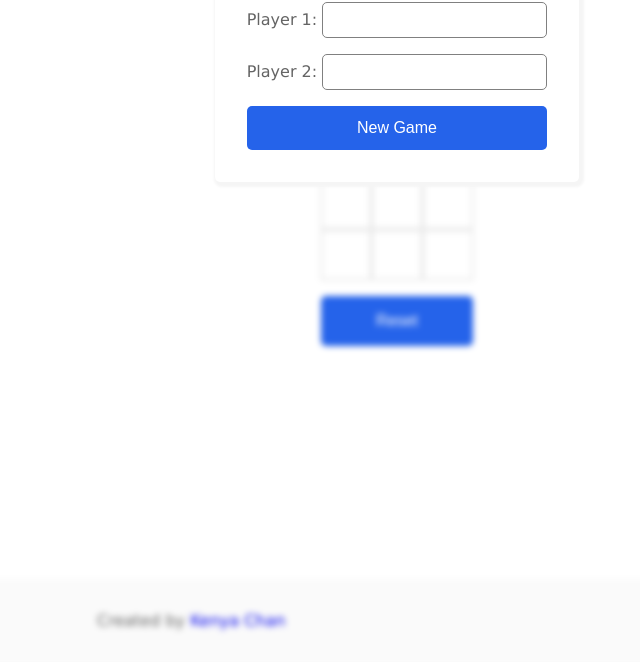
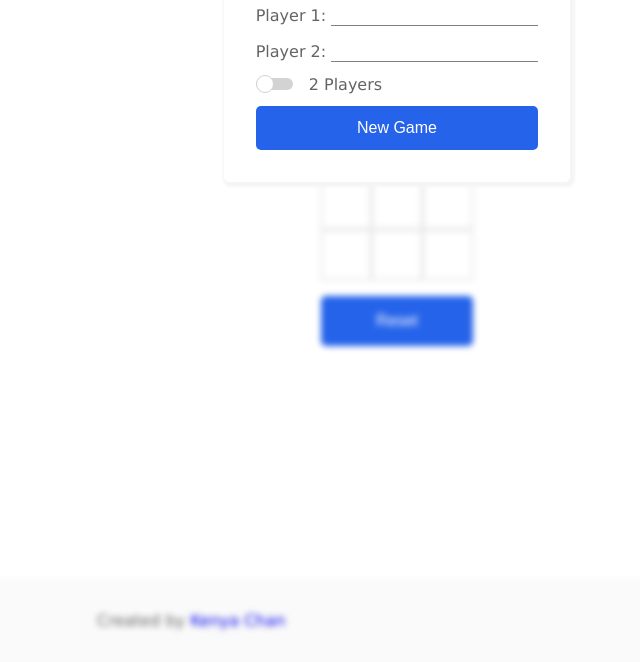
Before and after one commit to kenyachan/tic-tac-toe, a plain HTML site: page index.html in a window 1280 px wide. Shown: the part 138-800 px from the top of the page, without its empty margins (243-883 px from the left). Drawn offline with Linux system fonts and the light colour scheme.

Commit message:
Add switch for vs computer

```diff
--- a/css/style.css
+++ b/css/style.css
@@ -199,12 +199,19 @@
     align-items: center;
 }
 
-.modal-widget form input {
+.modal-widget form input[type="text"] {
     appearance: none;
     font-size: 1rem;
-    padding: .5rem;
-    border-radius: 5px;
-    border: 1px solid grey;
+    /* padding: 0 .5rem; */
+    /* border-radius: 5px; */
+    /* border: 1px solid grey; */
+    border: none;
+    border-bottom: 1px solid grey;
+}
+
+.modal-widget form input[type="text"]:focus {
+    border-bottom: 1px solid var(--blue);
+    outline: none;
 }
 
 
@@ -226,3 +233,84 @@
 .modal-widget form button:active {
     background-color: var(--darkblue);
 }
+
+
+.switch-widget {
+    display: grid;
+    align-items: center;
+    grid-template-columns: auto 1fr;
+    gap: 1rem;
+}
+
+.switch-widget > input[type="checkbox"] {
+    grid-column: 1 / 2;
+}
+
+.switch-widget > label {
+    grid-column: 2 / 3;
+    display: grid;
+    align-items: center;
+}
+
+/* Switch Styling */
+.switch-widget input[type="checkbox"] {
+    appearance: none;
+    width: 37px;
+    height: 12px;
+    border-radius: 15px;
+    background-color: lightgrey;
+    position: relative;
+    transition: background-color 400ms ease;
+}
+
+/* Switch background when position is 'on' */
+.switch-widget input[type="checkbox"]:checked {
+    background-color: var(--green, rgb(147, 220, 0));
+    transition: background-color 400ms ease;
+}
+
+/* Controls how far the slider moves */
+.switch-widget input[type="checkbox"]:checked::before {
+    left: 19px;
+    transition: left 200ms;
+}
+
+/* slider pseudo element styling and initial position */
+.switch-widget input[type="checkbox"]::before {
+    width: 16px;
+    height: 16px;
+    border: 1px solid lightgrey;
+    border-radius: 50%;
+    background-color: white;
+    content: '';
+
+    /* Initial position */
+    position: absolute;
+    top: -3px;
+    left: 0px;
+
+    transition: left 200ms;
+}
+
+/* || Label - Animation for toggling label */
+
+.switch-widget input[type="checkbox"] ~ label .off,
+.switch-widget input[type="checkbox"]:checked ~ label .on {
+    opacity: 1;
+    transition: opacity 100ms;
+}
+
+.switch-widget input[type="checkbox"] ~ label .on,
+.switch-widget input[type="checkbox"]:checked ~ label .off {
+    opacity: 0;
+    transition: opacity 100ms;
+}
+
+/* Ensures labels overlap */
+.switch-widget label span {
+    position: absolute;
+}
+
+#new-game-form .hidden {
+    display: none;
+}
--- a/index.html
+++ b/index.html
@@ -21,12 +21,21 @@
                 <h1>Tic Tac Toe</h1>
                 <ul>
                     <li>
-                        <label for="playerOneName">Player 1:</label>
+                        <label for="playerOneName" class="playerLabel">Player 1:</label>
                         <input type="text" id="playerOneName" name="playerOneName">
                     </li>
                     <li>
-                        <label for="playerTwoName">Player 2:</label>
+                        <label id="playerTwoLabel" for="playerTwoName" class="playerLabel">Player 2:</label>
                         <input type="text" id="playerTwoName" name="playerTwoName">
+                    </li>
+                    <li>
+                        <div class="switch-widget">
+                            <input id="game-mode-switch" type="checkbox" name="gameModeSwitch">
+                            <label for="game-mode-switch">
+                                <span class="on">1 vs. Computer</span>
+                                <span class="off">2 Players</span>
+                            </label>
+                        </div>
                     </li>
                     <li>
                         <button type="button" id="new-game-button">New Game</button>
--- a/js/tictactoe.js
+++ b/js/tictactoe.js
@@ -109,6 +109,15 @@
     const overlay = document.querySelector('.modal-widget .overlay');
     const modalForm = document.querySelector('.modal-widget .modal')
     const newGameButton = document.querySelector('.modal-widget #new-game-form #new-game-button');
+    const gameModeSwitch = document.querySelector('.modal-widget .switch-widget #game-mode-switch');
+    const player2NameInput = document.querySelector('.modal-widget #playerTwoName');
+    const player2NameInputLabel = document.querySelector('.modal-widget #playerTwoLabel')
+
+
+    gameModeSwitch.addEventListener('change', ()=> {
+        player2NameInput.classList.toggle('hidden');
+        player2NameInputLabel.classList.toggle('hidden');
+    });
 
     newGameButton.addEventListener('click', ()=> {
         toggle();
```
